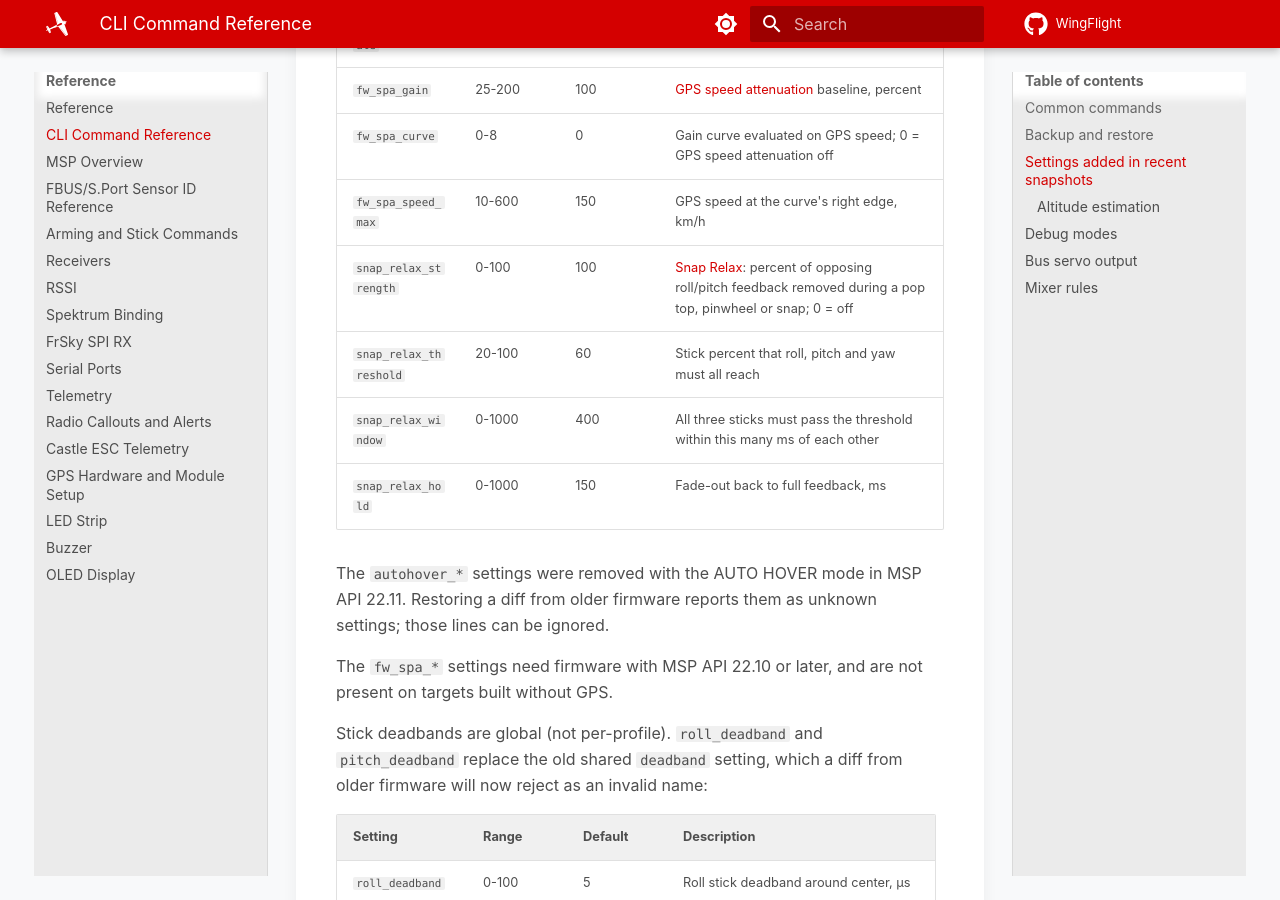
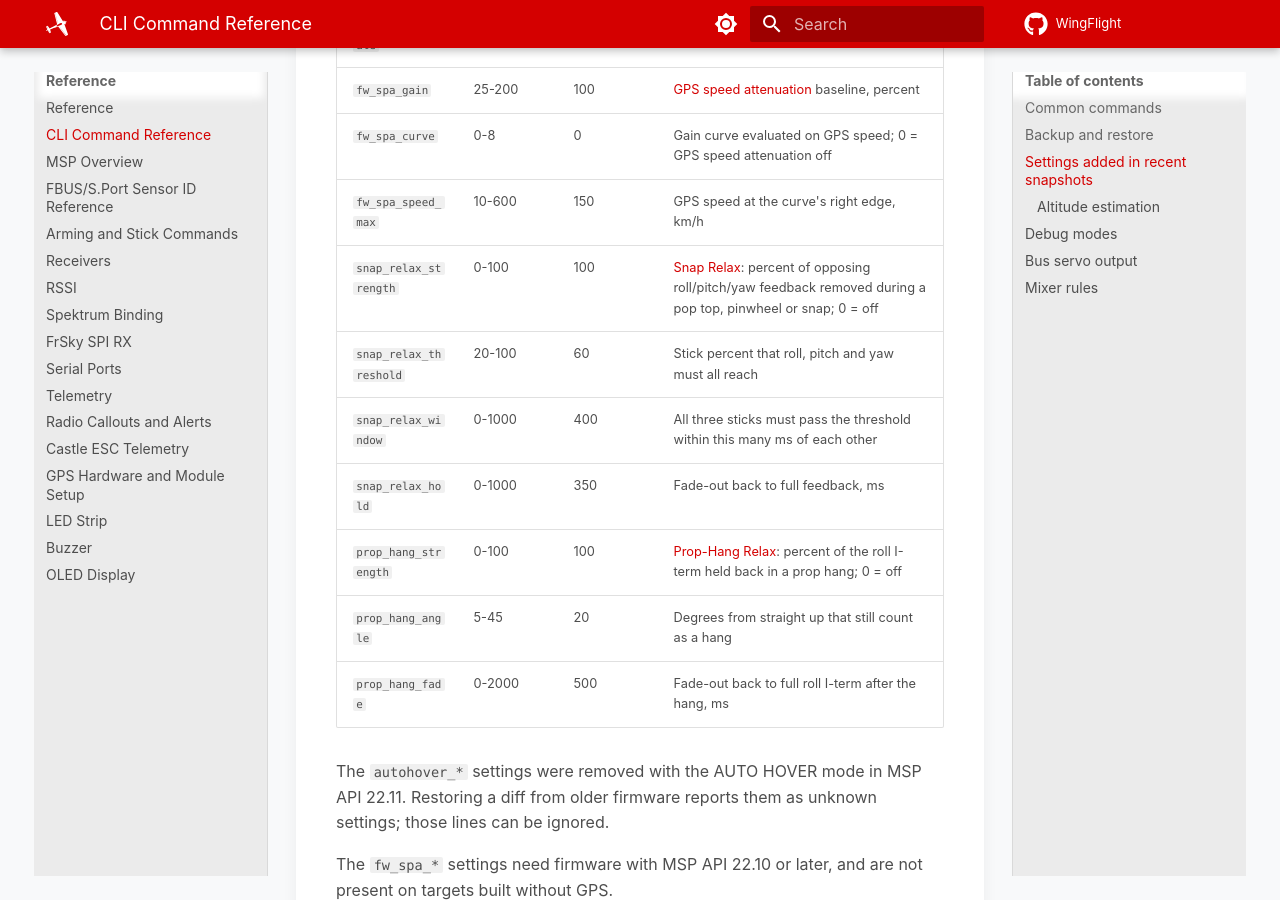
Before and after one commit to WingFlight/wingflight-docs, an MkDocs documentation site: the page built from docs/reference/cli-reference.md, in a window 1280 px wide and 900 px high, scrolled down 1531 px. Built offline with MkDocs 1.6.1 and Material for MkDocs 9.7.7, drawn with Linux system fonts in a browser that asks for light colours; some of the changed text lies outside the part shown.

Commit message:
Document Prop-Hang Relax (#64)
New flight-modes page, index and nav entries, CLI reference rows and
the PROP_HANG debug mode. Also bring the CLI reference's snap relax
hold default to 350 ms and note it covers yaw.

Co-authored-by: Rob Thomson <rob@rt-rc.com>
Co-authored-by: Claude Opus 5.5 <noreply@anthropic.com>

```diff
--- a/docs/reference/cli-reference.md
+++ b/docs/reference/cli-reference.md
@@ -40,10 +40,13 @@ want to change):
 | `fw_spa_gain` | 25-200 | 100 | [GPS speed attenuation](../configurator/tabs/profiles.md#speed-gps-speed-attenuation) baseline, percent |
 | `fw_spa_curve` | 0-8 | 0 | Gain curve evaluated on GPS speed; 0 = GPS speed attenuation off |
 | `fw_spa_speed_max` | 10-600 | 150 | GPS speed at the curve's right edge, km/h |
-| `snap_relax_strength` | 0-100 | 100 | [Snap Relax](../flight-modes/snap-relax.md): percent of opposing roll/pitch feedback removed during a pop top, pinwheel or snap; 0 = off |
+| `snap_relax_strength` | 0-100 | 100 | [Snap Relax](../flight-modes/snap-relax.md): percent of opposing roll/pitch/yaw feedback removed during a pop top, pinwheel or snap; 0 = off |
 | `snap_relax_threshold` | 20-100 | 60 | Stick percent that roll, pitch and yaw must all reach |
 | `snap_relax_window` | 0-1000 | 400 | All three sticks must pass the threshold within this many ms of each other |
-| `snap_relax_hold` | 0-1000 | 150 | Fade-out back to full feedback, ms |
+| `snap_relax_hold` | 0-1000 | 350 | Fade-out back to full feedback, ms |
+| `prop_hang_strength` | 0-100 | 100 | [Prop-Hang Relax](../flight-modes/prop-hang-relax.md): percent of the roll I-term held back in a prop hang; 0 = off |
+| `prop_hang_angle` | 5-45 | 20 | Degrees from straight up that still count as a hang |
+| `prop_hang_fade` | 0-2000 | 500 | Fade-out back to full roll I-term after the hang, ms |
 
 The `autohover_*` settings were removed with the AUTO HOVER mode in MSP API
 22.11. Restoring a diff from older firmware reports them as unknown settings;
@@ -104,7 +107,7 @@ is rejected as an invalid value. Set `debug_mode = NONE` instead.
 | 79 | `AUTOHOVER` (removed with the mode in API 22.11) |
 
 For Wingflight's own diagnostics use `ATTHOLD`, `TVHOLD`,
-`AIRBORNE`, `ALTITUDE`, `GAIN_ATTEN` or `SNAP_RELAX`. The first two log one axis at a
+`AIRBORNE`, `ALTITUDE`, `GAIN_ATTEN`, `SNAP_RELAX` or `PROP_HANG`. The first two log one axis at a
 time, picked with `debug_axis`.
 
 `GAIN_ATTEN` shows the throttle (TPA) and GPS speed (SPA) gain attenuation
@@ -126,6 +129,17 @@ that scales P, D, F and B (their product is floored at 25%):
 | 1 | Snap active (1 = all three sticks past the threshold) |
 | 2 | Time between the first and last stick crossing the threshold, ms |
 | 3-5 | Roll, pitch and yaw stick deflection, x1000 |
+
+`PROP_HANG` shows [Prop-Hang Relax](../flight-modes/prop-hang-relax.md) detection:
+
+| Field | Value |
+|---|---|
+| 0 | Roll I-term relax, x1000 (1000 = 100%) |
+| 1 | Nose-up component, x1000 (1000 = pointing straight up) |
+| 2 | Vertical speed, cm/s |
+| 3 | Time the hang conditions have held, ms (detected at 500) |
+| 4 | Altitude estimate available (1 = yes) |
+| 5 | Plain rate flight (1 = no leveling or hold mode active) |
 
 `ALTITUDE` shows the [altitude estimate](#altitude-estimation) next to its
 sources, to check the fusion against the raw readings:
--- a/mkdocs.yml
+++ b/mkdocs.yml
@@ -110,6 +110,7 @@ nav:
       - Ready-to-Arm Wiggle: flight-modes/ready-to-arm-wiggle.md
       - Cross-Axis Relax: flight-modes/cross-axis-relax.md
       - Snap Relax: flight-modes/snap-relax.md
+      - Prop-Hang Relax: flight-modes/prop-hang-relax.md
       - Governor: flight-modes/governor.md
       - Backup RX Input: flight-modes/backup-rx-input.md
       - GPS RTH and Loiter: flight-modes/gps-rth.md
```
Also changed, not shown: docs/flight-modes/index.md (+1 -0 lines), docs/flight-modes/prop-hang-relax.md (added, +61 -0 lines).
